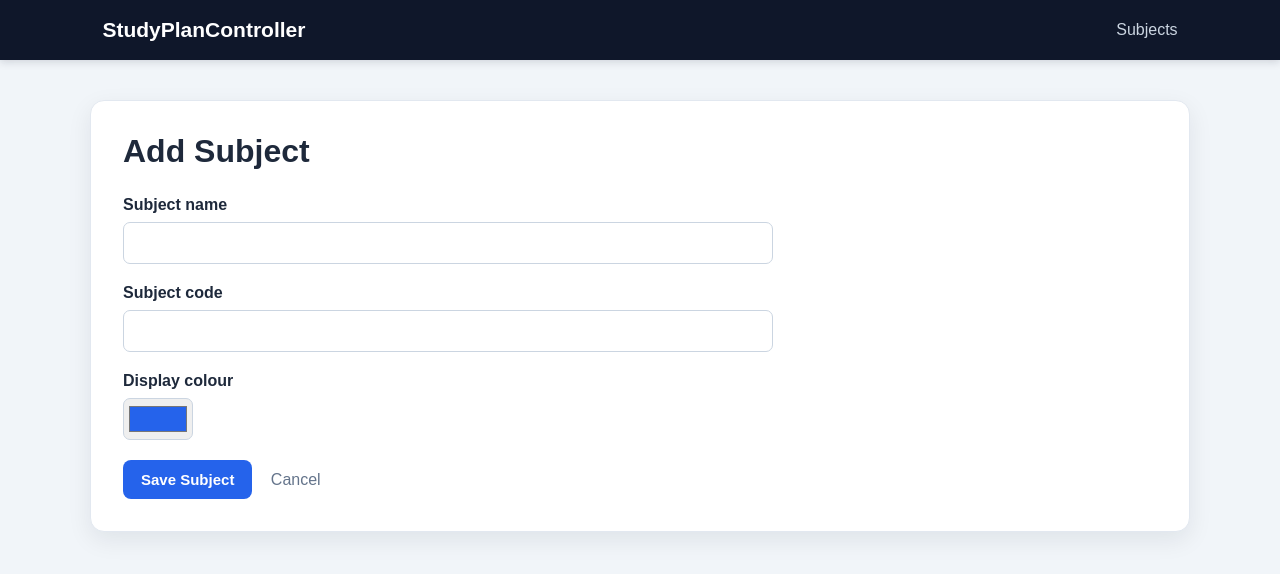
After one commit to Xierq2004/StudyPlanController, a Flask app: page /subjects/add in a window 1280 px wide. The commit adds this page. Shown: the top 574 px of the page. Run offline with Flask 3, Linux system fonts and the light colour scheme.

Commit message:
Implement subject listing and creation

```diff
--- a/app.py
+++ b/app.py
@@ -1,6 +1,6 @@
-from flask import Flask, render_template
+from flask import Flask, flash, redirect, render_template, request, url_for
 from config import Config
-from models import db
+from models import Subject, db
 
 
 app = Flask(__name__)
@@ -14,6 +14,47 @@ def home():
     return render_template("index.html")
 
 
+@app.route("/subjects")
+def subjects():
+    all_subjects = Subject.query.order_by(Subject.code).all()
+    return render_template(
+        "subjects.html",
+        subjects=all_subjects
+    )
+
+
+@app.route("/subjects/add", methods=["GET", "POST"])
+def add_subject():
+    if request.method == "POST":
+        name = request.form.get("name", "").strip()
+        code = request.form.get("code", "").strip().upper()
+        colour = request.form.get("colour", "#2563eb")
+
+        if not name or not code:
+            flash("Subject name and code are required.", "error")
+            return render_template("add_subject.html")
+
+        existing_subject = Subject.query.filter_by(code=code).first()
+
+        if existing_subject:
+            flash("This subject code already exists.", "error")
+            return render_template("add_subject.html")
+
+        subject = Subject(
+            name=name,
+            code=code,
+            colour=colour
+        )
+
+        db.session.add(subject)
+        db.session.commit()
+
+        flash("Subject added successfully.", "success")
+        return redirect(url_for("subjects"))
+
+    return render_template("add_subject.html")
+
+
 with app.app_context():
     db.create_all()
 
--- /dev/null
+++ b/templates/add_subject.html
@@ -0,0 +1,46 @@
+{% extends "base.html" %}
+
+{% block title %}Add Subject | StudyPlanController{% endblock %}
+
+{% block content %}
+<h1>Add Subject</h1>
+
+<form method="POST">
+    <div class="form-group">
+        <label for="name">Subject name</label>
+        <input
+            type="text"
+            id="name"
+            name="name"
+            maxlength="100"
+            required
+        >
+    </div>
+
+    <div class="form-group">
+        <label for="code">Subject code</label>
+        <input
+            type="text"
+            id="code"
+            name="code"
+            maxlength="20"
+            required
+        >
+    </div>
+
+    <div class="form-group">
+        <label for="colour">Display colour</label>
+        <input
+            type="color"
+            id="colour"
+            name="colour"
+            value="#2563eb"
+        >
+    </div>
+
+    <button type="submit">Save Subject</button>
+    <a class="cancel-link" href="{{ url_for('subjects') }}">
+        Cancel
+    </a>
+</form>
+{% endblock %}
--- a/templates/base.html
+++ b/templates/base.html
@@ -10,9 +10,18 @@
 <body>
     <nav>
         <a href="{{ url_for('home') }}">StudyPlanController</a>
+        <a href="{{ url_for('subjects') }}">Subjects</a>
     </nav>
 
     <main>
+        {% with messages = get_flashed_messages(with_categories=true) %}
+            {% for category, message in messages %}
+                <div class="message {{ category }}">
+                    {{ message }}
+                </div>
+            {% endfor %}
+        {% endwith %}
+
         {% block content %}{% endblock %}
     </main>
 </body>
```
Also changed, not shown: templates/subjects.html (added, +30 -0 lines).
